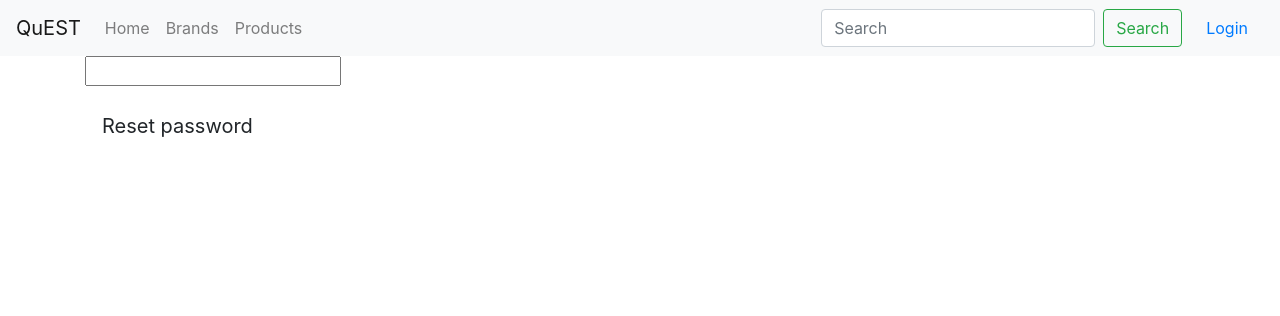
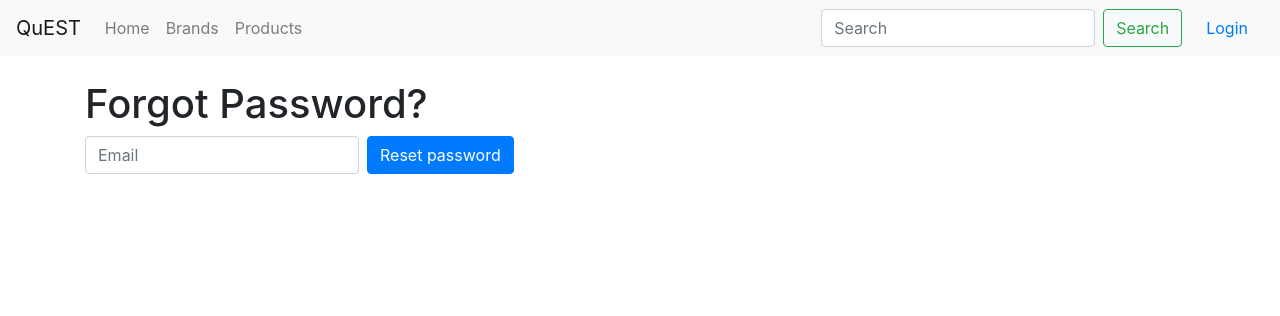
Before and after one commit to kangea/IST303-G4-GroupProject, a Django app: page /password_reset/ in a window 1280 px wide. Shown: the top 316 px of the page. Run offline with Django 3.2, Linux system fonts and the light colour scheme; some libraries are stand-ins or nearby versions.

Commit message:
password reset form

```diff
--- a/products_monitor/templates/registration/password_reset_form.html
+++ b/products_monitor/templates/registration/password_reset_form.html
@@ -1,12 +1,19 @@
 {% extends "base.html" %}
+{% load widget_tweaks %}
 
 {% block content %}
+<br>
+<h1>Forgot Password?</h1>
   <form action="" method="post">
   {% csrf_token %}
   {% if form.email.errors %}
     {{ form.email.errors }}
   {% endif %}
-      <p>{{ form.email }}</p>
-    <input type="submit" class="btn btn-default btn-lg" value="Reset password">
+    <div class="form-inline">
+      <div class="form-group">
+        {% render_field form.email class="form-control mr-sm-2" placeholder="Email" %}
+      </div>
+      <input type="submit" class="btn btn-default btn-primary" value="Reset password">
+    </div>
   </form>
 {% endblock %}
```
